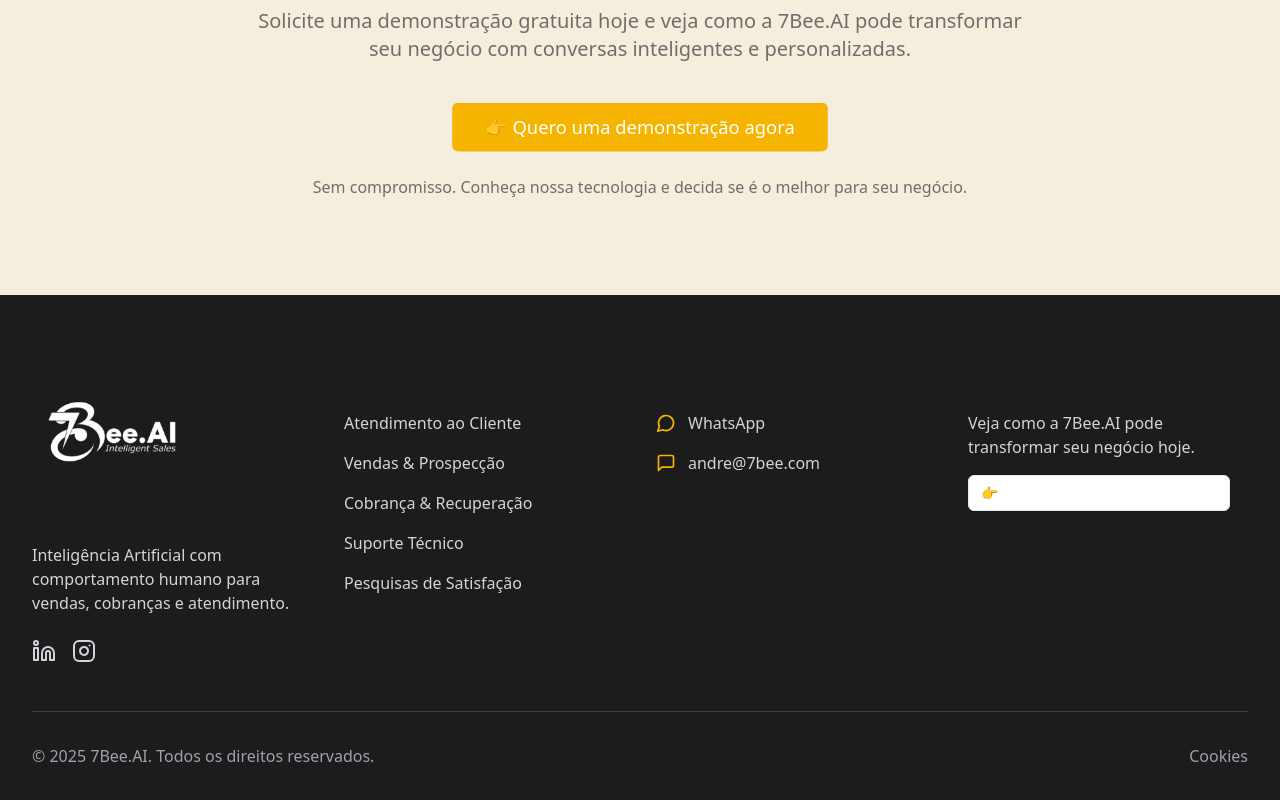
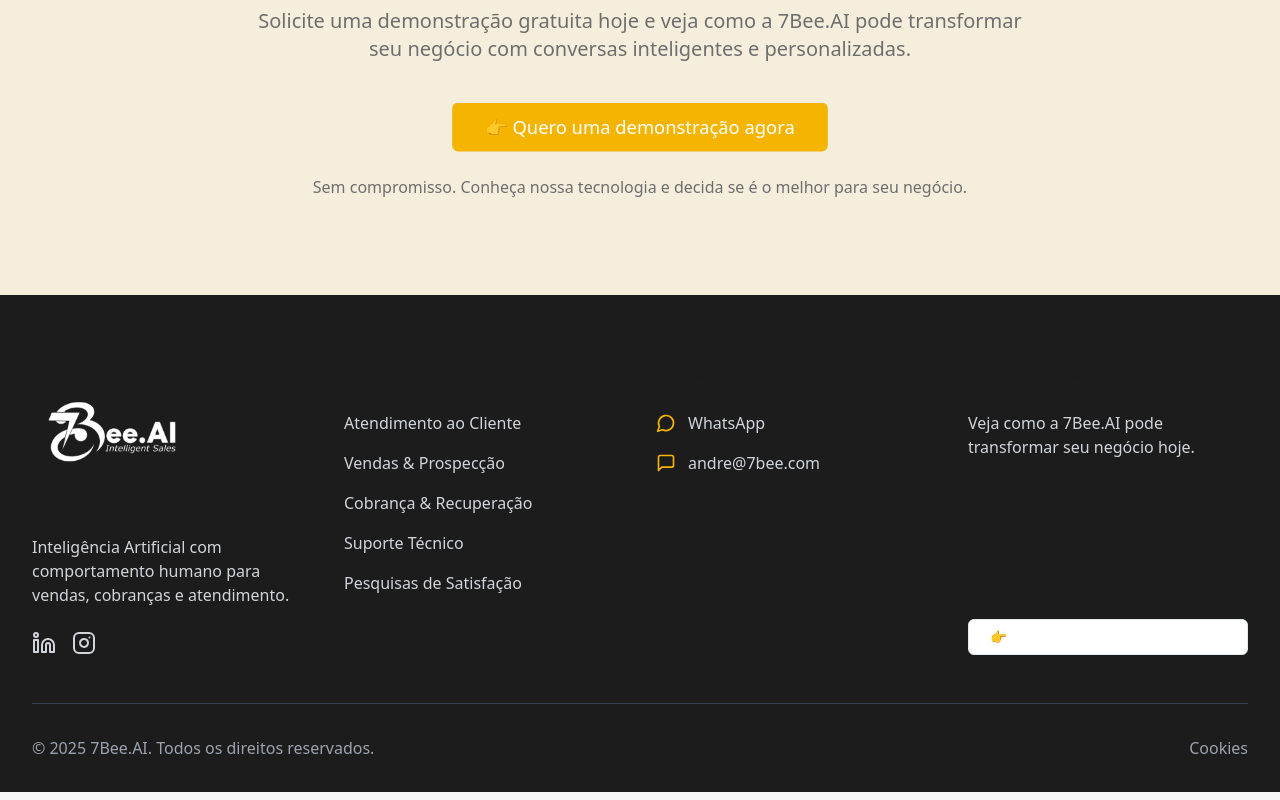
Before and after one commit to 7Beeai/bee-ai-conversations-flow, a React (Vite) app: page / in a window 1280 px wide. Shown: the part 5903-6703 px from the top of the page. Built offline with nearby package versions, Linux system fonts and the light colour scheme.

Commit message:
Fix: Adjust footer logo and content alignment
The AI adjusted the footer logo's vertical position and aligned the text and other elements with the logo.

```diff
--- a/src/components/Footer.tsx
+++ b/src/components/Footer.tsx
@@ -6,8 +6,8 @@ const Footer = () => {
   return <footer className="bg-dark-base text-white pt-16 pb-8">
       <div className="container">
         <div className="grid grid-cols-1 md:grid-cols-2 lg:grid-cols-4 gap-8 mb-12">
-          <div>
-            <div className="mb-6">
+          <div className="flex flex-col">
+            <div className="mb-4">
               <img
                 src="/lovable-uploads/47635054-007e-421d-ad0e-7d936dc34211.png"
                 alt="7Bee.AI Logo"
@@ -17,7 +17,7 @@ const Footer = () => {
             <p className="text-gray-300 mb-6">
               Inteligência Artificial com comportamento humano para vendas, cobranças e atendimento.
             </p>
-            <div className="flex space-x-4">
+            <div className="flex space-x-4 mt-auto">
               <a href="https://www.linkedin.com/company/7bee-ai" target="_blank" rel="noopener noreferrer" className="text-gray-300 hover:text-primary transition-colors">
                 <span className="sr-only">LinkedIn</span>
                 <Linkedin className="w-6 h-6" />
@@ -29,9 +29,9 @@ const Footer = () => {
             </div>
           </div>
 
-          <div>
+          <div className="flex flex-col">
             <h3 className="text-lg font-bold mb-6">Soluções</h3>
-            <ul className="space-y-4">
+            <ul className="space-y-4 flex-1">
               <li>
                 <a href="#" className="text-gray-300 hover:text-primary transition-colors">Atendimento ao Cliente</a>
               </li>
@@ -50,9 +50,9 @@ const Footer = () => {
             </ul>
           </div>
 
-          <div>
+          <div className="flex flex-col">
             <h3 className="text-lg font-bold mb-6">Contato</h3>
-            <ul className="space-y-4">
+            <ul className="space-y-4 flex-1">
               <li className="flex items-center">
                 <MessageCircle className="h-5 w-5 mr-3 text-primary" />
                 <a href="https://wa.me/5531984849770?text=Olá!%20Gostaria%20de%20conhecer%20mais%20sobre%20a%207Bee.AI" className="text-gray-300 hover:text-primary transition-colors">WhatsApp</a>
@@ -64,12 +64,12 @@ const Footer = () => {
             </ul>
           </div>
 
-          <div className="lg:col-span-1">
+          <div className="lg:col-span-1 flex flex-col">
             <h3 className="text-lg font-bold mb-6">Demonstração</h3>
-            <p className="text-gray-300 mb-4">
+            <p className="text-gray-300 mb-4 flex-1">
               Veja como a 7Bee.AI pode transformar seu negócio hoje.
             </p>
-            <DemoButton size="sm" variant="outline" className="w-full justify-center" />
+            <DemoButton size="sm" variant="outline" className="w-full justify-center mt-auto" />
           </div>
         </div>
 
```
